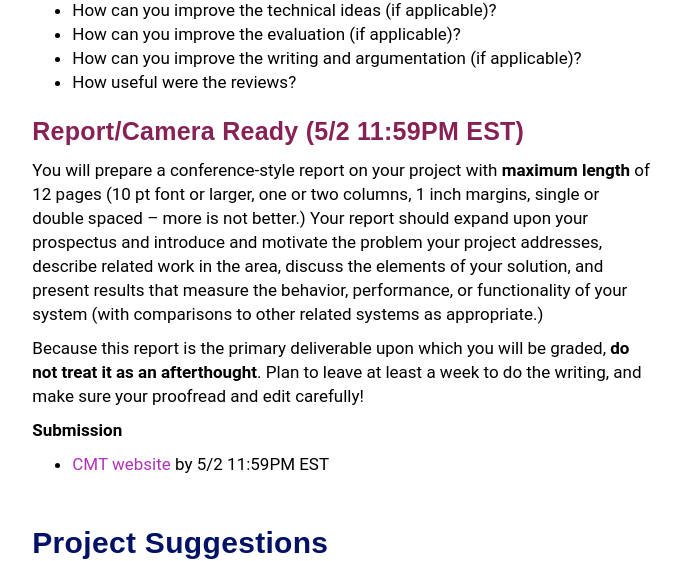
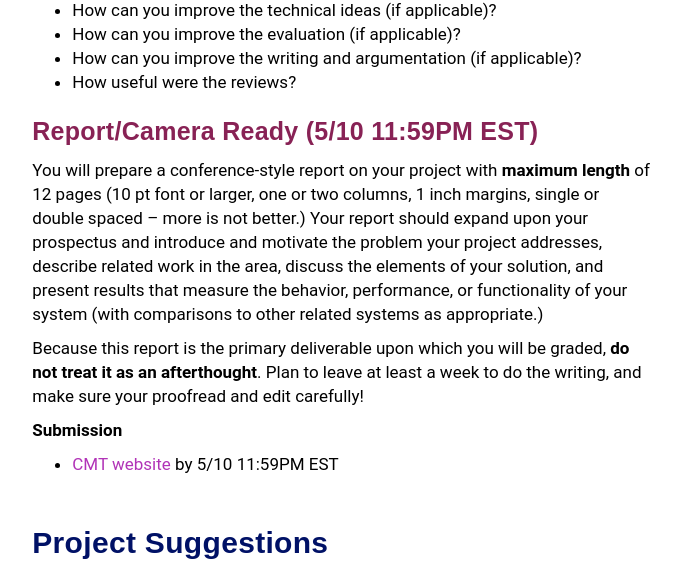
Before and after one commit to wzao1515/w6113.github.io, a Jekyll site: the page built from projects.md, in a window 1280 px wide and 900 px high, scrolled down 3616 px. Shown: the part 143-704 px from the top of the window, without its empty margins (292-973 px from the left). Built offline with Jekyll 4.4.1, drawn with Linux system fonts in a browser that asks for light colours; some of the changed text lies outside the part shown.

Commit message:
updated website

```diff
--- a/_data/schedule.csv
+++ b/_data/schedule.csv
@@ -27,5 +27,6 @@ white,16-Apr,Visualization/Exploration,,Ziao Wang,,,,
 white,18-Apr,Self-tuning DBs,,Dean Deng,,,,
 #fdf3fd,23-Apr,More Lineage,,Wu,,,,
 #fdf3fd,25-Apr,Fast Scans,,Alan Du,,,,
-white,30-Apr,Using Lineage/Last Lecture,,Amita Shukla,,,,
-white,2-May,,,,,,,Project Report
+white,30-Apr,Using Lineage,,Amita Shukla,,,,
+white,2-May,Presentations (10 min/group),,,,,,Presentations (10 min/group
+#fdf3fd,10-May,,,,,,,Project Report
--- a/projects.md
+++ b/projects.md
@@ -19,7 +19,7 @@ Percentages are of your total class grade.
 * Paper Draft     3/22    (5%)
 * Mock PC         4/2, 4/4  (5%)
 * Presentation    4/30    (10%)
-* Report          5/2     (40%)
+* Report          5/10     (40%)
 
 
 
@@ -184,7 +184,7 @@ Your team will prepare and present a project poster at the end-of-course poster
 
 -->
 
-### Report/Camera Ready (5/2 11:59PM EST)
+### Report/Camera Ready (5/10 11:59PM EST)
 
 You will prepare a conference-style report on your project with **maximum length** of 12 pages (10 pt font or larger, one or two columns, 1 inch margins, single or double spaced -- more is not better.) Your report should expand upon your prospectus and introduce and motivate the problem your project addresses, describe related work in the area, discuss the elements of your solution, and present results that measure the behavior, performance, or functionality of your system (with comparisons to other related systems as appropriate.)
 
@@ -192,7 +192,7 @@ Because this report is the primary deliverable upon which you will be graded, **
 
 **Submission**
 
-* [CMT website](https://cmt3.research.microsoft.com/w6113) by 5/2 11:59PM EST
+* [CMT website](https://cmt3.research.microsoft.com/w6113) by 5/10 11:59PM EST
 
 <!-- [**Click here to upload the file by 5/2 11:59PM EST**](https://www.dropbox.com/request/9zdikb92vHFFPYtaFF0e) -->
 
```
Also changed, not shown: allreviews.md (+2 -2 lines), index.md (+3 -0 lines).
